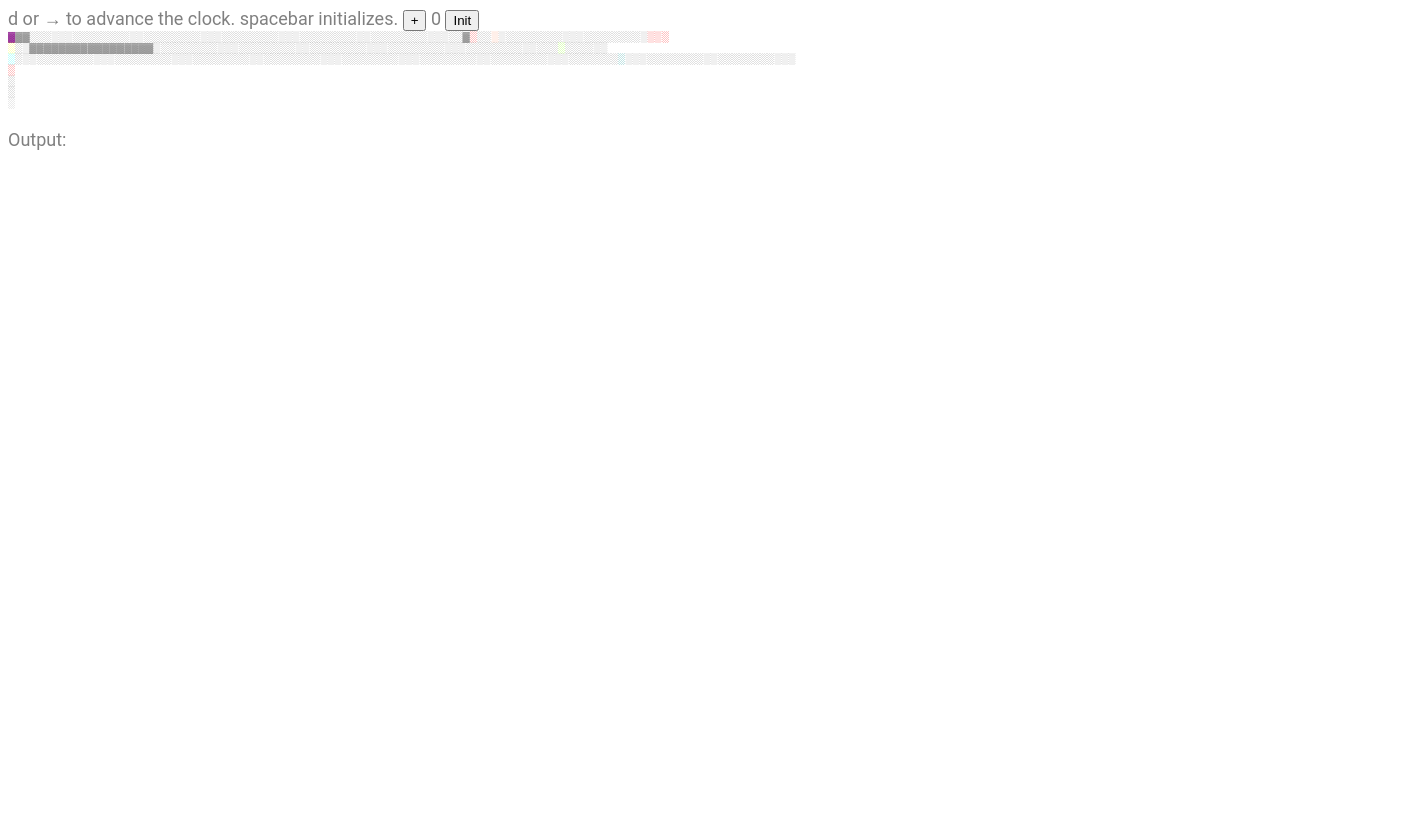
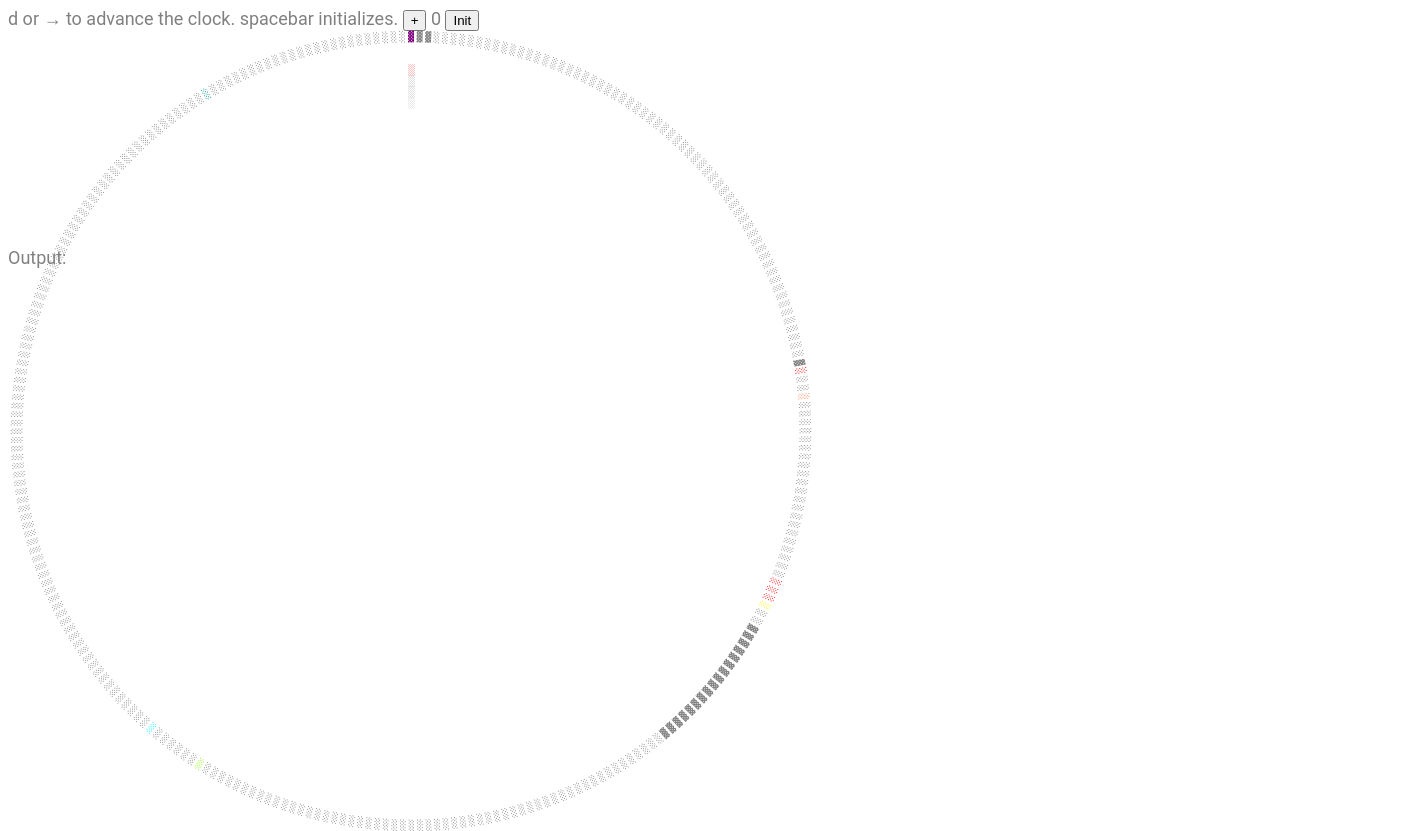
Before and after one commit to acdilr/acehnopt, a Vue app: page / in a window 1280 px wide. Shown: the whole page, 1408 px wide, since content can reach past the window. Before the commit the page ends 800 px from the top, so only its background shows below. Built offline with nearby package versions, Linux system fonts and the light colour scheme.

Commit message:
Add some circle-styling.
=transform via https://sass-lang.com/guide
=rotated text via https://css-tricks.com/set-text-on-a-circle/ and its linked comments at https://gist.github.com/chriseppstein/8615d6dc847e10c72fe5

The actual css feels criminal but that's not what I want you to look at right now.

```diff
--- a/src/components/Register.vue
+++ b/src/components/Register.vue
@@ -9,13 +9,13 @@
     </div>
     <div class="registers" id="trivium">
       <span :class="test[index]" v-for="(register, index) in registers">
-        <span v-bind:id="test[index] + '-' + ffIndex" v-for="(ff, ffIndex) in register">
-          <span  v-if="ff">▓</span>
+        <span v-bind:id="test[index] + '-' + ffIndex" class="register"
+          v-for="(ff, ffIndex) in register">
+          <span v-if="ff">▓</span>
           <span v-else>░</span>
         </span>
-        <br>
       </span>
-
+<br><br><br>
       <span id="abc" class="output" v-for="(output, index) in registerOutputs">
         <div v-bind:id="test[index] + '-output'">
           <span :id="output" v-if="output">▓</span>
@@ -152,7 +152,7 @@ export default {
 };
 </script>
 
-<style>
+<style lang="scss">
 #register-a-output, #register-a-65, #register-a-90, #register-a-91, #register-a-92 {
   color: red;
   /* float: right; */
@@ -186,5 +186,54 @@ export default {
   font-size: 10px;
   word-wrap: anywhere;
   width: 1000px;
+  margin-bottom: 128px;
+}
+@mixin rotated-text($register-name, $num-letters: 100, $angle-span: 180deg, $angle-offset: 0deg) {
+  $angle-per-char: $angle-span / $num-letters;
+  @for $i from 0 through $num-letters {
+    ##{$register-name}-#{$i} {
+      @include transform(rotate($angle-offset + $angle-per-char * $i))
+    }
+  }
+}
+@mixin transform($property) {
+  -webkit-transform: $property;
+  -ms-transform: $property;
+  transform: $property;
+}
+#trivium {
+  padding-left: 400px; // fitting the whole circle in.
+}
+.register {
+  // display: inline-block;
+  // margin-bottom: 128px;
+  font: 10px Monaco, MonoSpace;
+  height: 400px; // the radius
+  position: absolute;
+  // width: 20px;
+  left: 0;
+  top: 0;
+  transform-origin: bottom center;
+}
+.register-a {
+  position: relative;
+  width: 400px;
+  border-radius: 50%;
+  transform: rotate(-50deg);
+  @include rotated-text(register-a, 93, 93/288*360deg, 0deg)
+}
+.register-b {
+  position: relative;
+  width: 400px;
+  border-radius:50%;
+  transform: rotate(-50deg);
+  @include rotated-text(register-b, 84, 84/288*360deg, 93/288*360deg)
+}
+.register-c {
+  position: relative;
+  width: 400px;
+  border-radius:50%;
+  transform: rotate(-50deg);
+  @include rotated-text(register-c, 111, 111/288*360deg, (93+84)/288*360deg)
 }
 </style>
```
Also changed, not shown: bonus/demo.png.
